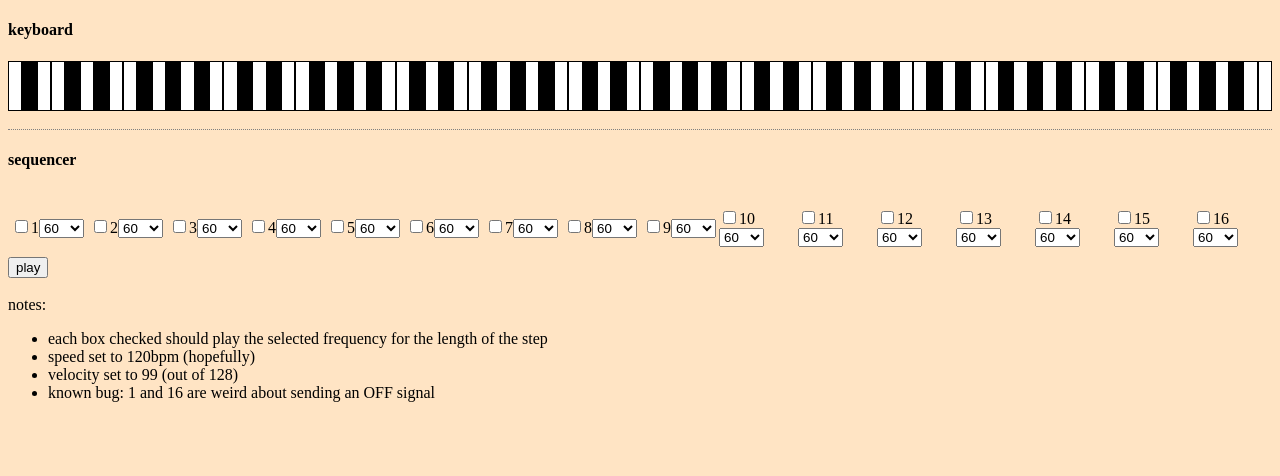
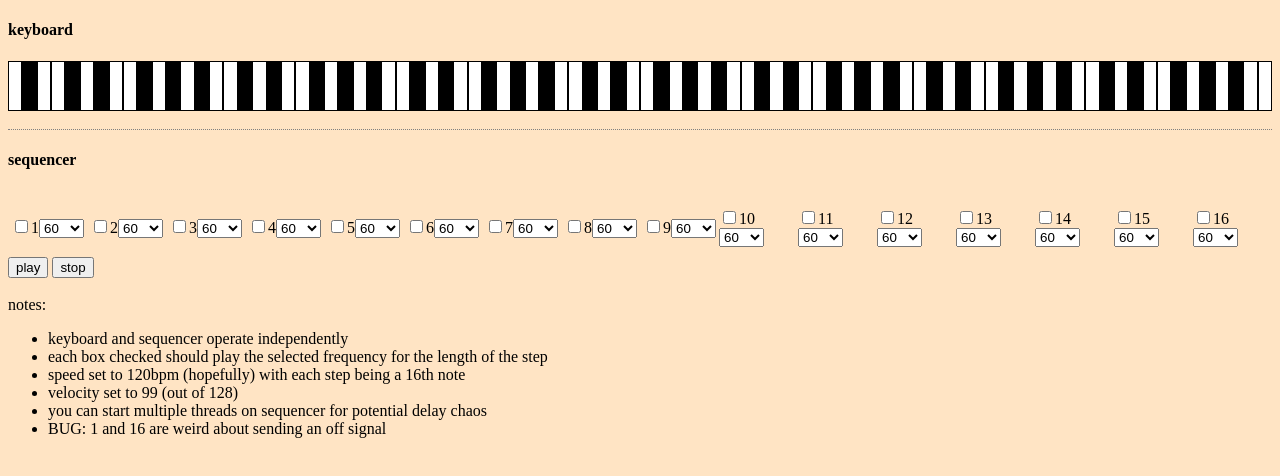
Before and after one commit to gubcodes/midi-test, a plain HTML site: page index.html in a window 1280 px wide. Drawn offline with Linux system fonts and the light colour scheme.

Commit message:
sequencer testing

```diff
--- a/index.html
+++ b/index.html
@@ -20,20 +20,27 @@
   <br>
   <div id="sequencer"></div>
   <button onClick="sequencerPlay()">play</button>
+  <button onClick="sequencerStop()">stop</button>
   <br><br>
   notes:
   <ul>
     <li>
+      keyboard and sequencer operate independently
+    </li>
+    <li>
       each box checked should play the selected frequency for the length of the step
     </li>
     <li>
-      speed set to 120bpm (hopefully)
+      speed set to 120bpm (hopefully) with each step being a 16th note
     </li>
     <li>
       velocity set to 99 (out of 128)
     </li>
     <li>
-      known bug: 1 and 16 are weird about sending an OFF signal
+      you can start multiple threads on sequencer for potential delay chaos
+    </li>
+    <li>
+      BUG: 1 and 16 are weird about sending an off signal
     </li>
   </ul>
 
--- a/sequencer.js
+++ b/sequencer.js
@@ -5,6 +5,7 @@ let count;
 let checkbox;
 let frequency;
 let defSel = 60;
+let seqStatus = false;
 
 // creating steps (checkboxes, labels)
 for (let i = 1; i <= steps; i++) {
@@ -36,17 +37,25 @@ for (let i = 1; i <= steps; i++) {
   }
 }
 
+// stopping sequencer
+function sequencerStop() {
+  seqStatus = false;
+}
+
 // starting sequencer
 function sequencerPlay() {
-  console.log('sequencer start');
+  seqStatus = true;
   for (i = 1; i <= steps; i++) {
     e = document.getElementById(`${i}`);
     sequencerSpeed(e);
   }
   setTimeout(function() {
-    sequencerPlay()
+    if ( seqStatus ) {
+      sequencerPlay();
+    }
   }, interval * steps)
 }
+
 
 // sequencer steps
 function sequencerSpeed(element) {
--- a/styles.css
+++ b/styles.css
@@ -37,3 +37,7 @@ body {
 .single-current {
   border-bottom: 10px solid black;
 }
+
+ul {
+  max-width: 500px;
+}
```
